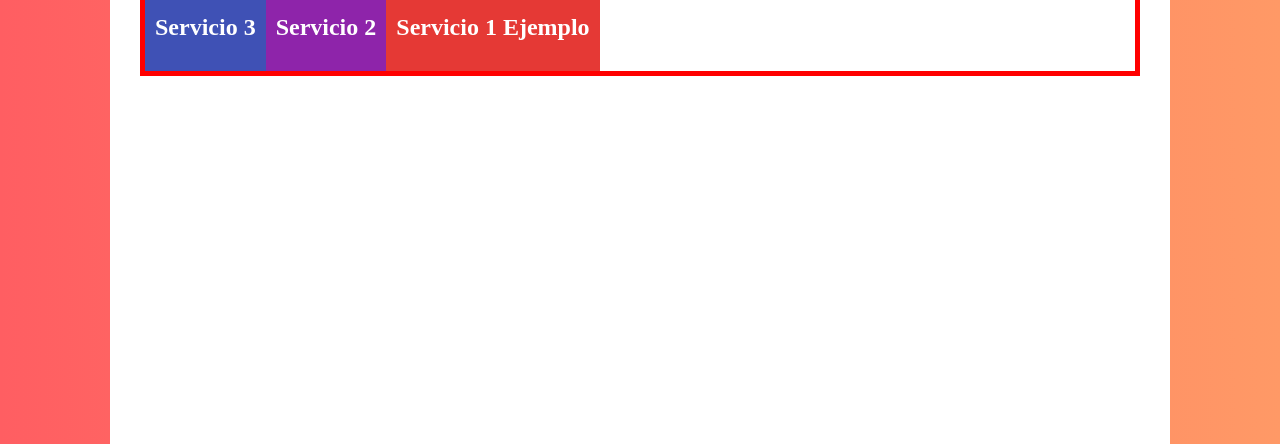
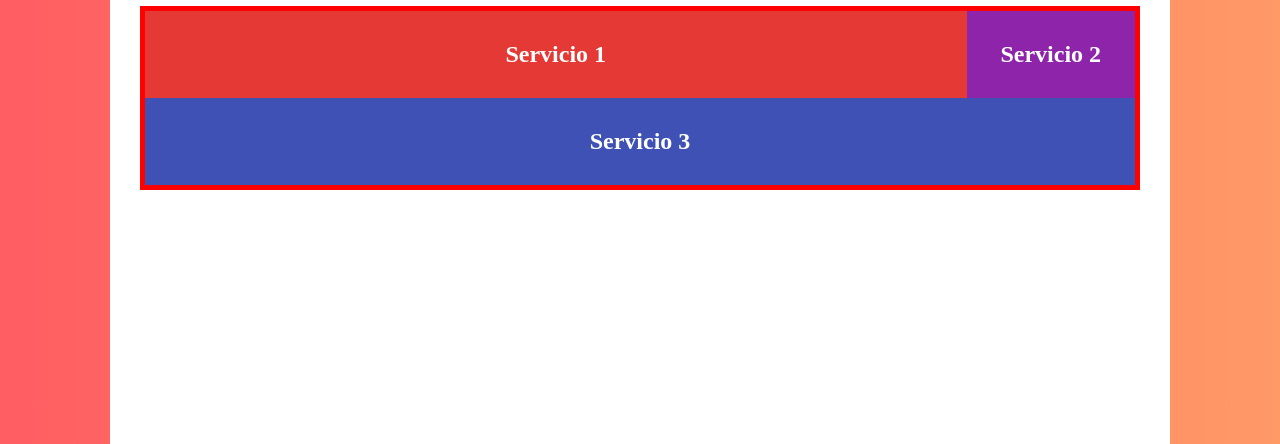
Before and after one commit to Brian-Santeliz/css-projects, a plain HTML site: page basicos-flexbox/01-inicio/index.html in a window 1280 px wide. Shown: the part 356-800 px from the top of the page. Drawn offline with Linux system fonts and the light colour scheme.

Commit message:
Add flex and basis, grow, shrink

```diff
--- a/basicos-flexbox/01-inicio/index.html
+++ b/basicos-flexbox/01-inicio/index.html
@@ -31,7 +31,7 @@
         <h1>FLEX</h1>
         <div class="contenedor-flex2">
             <div class="elemento-flex elemento-1">
-                <h2>Servicio 1 Ejemplo</h2>
+                <h2>Servicio 1</h2>
             </div>
             <div class="elemento-flex elemento-2">
                 <h2>Servicio 2</h2>
--- a/basicos-flexbox/01-inicio/styles.css
+++ b/basicos-flexbox/01-inicio/styles.css
@@ -41,6 +41,9 @@ h2 {
 }
 .elemento-flex{
     padding: 10px;
+    /* Hace que aumenta */
+    flex:2 0 40%
+
 
 }
 .elemento-flex:nth-child(1) {
@@ -48,19 +51,19 @@ h2 {
 }
 
 .elemento-flex:nth-child(2) {
-    order:-1;
+    flex-grow: 0;
+    /* Deshace el aumento, Debe estar flex-grow: 0; */
+    flex-shrink: 0;
     background-color: #8E24AA;
+    /* FLex basis es el ancho minimo */
+    flex-basis: 15%;
 }
 
 .elemento-flex:nth-child(3) {
+    /* esta propieda corresponde a los hijos. */
     background-color: #3F51B5;
-}
-@media screen and (min-width:768px){
-    .elemento-flex:nth-child(1) {
-        order:3;
-        }
-    .elemento-flex:nth-child(3) {
-        order:-3;
-        }
+    /* Shorthand para flex-grow, flex-shrink, flex-basis; */
+
+    /* flex: flex-grow flex-shrink flex-basis */
 
 }
```
